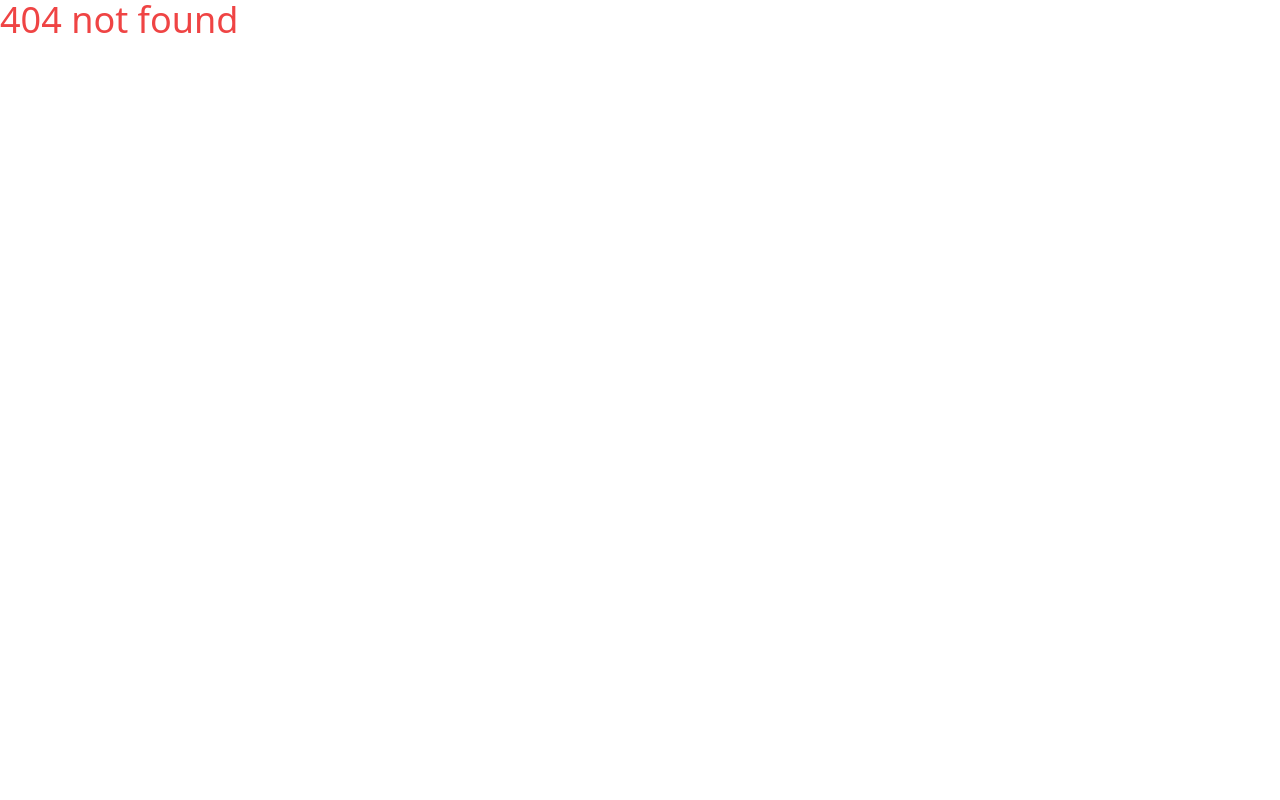
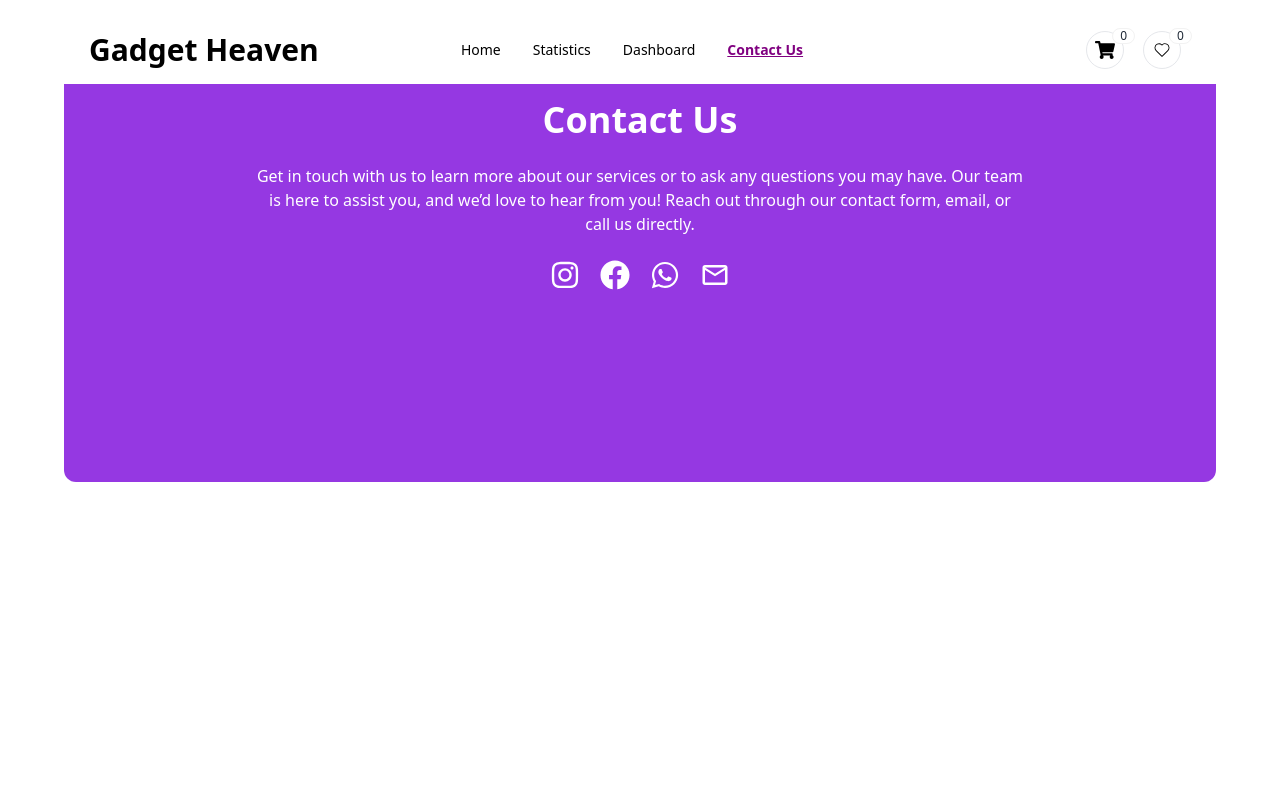
Before and after one commit to programming-hero-web-course-4/b10a8-gadget-heaven-Bikram1Biswas2, a React (Vite) app: page /contactUs in a window 1280 px wide. Before the commit this address had no page. Shown: the top 800 px of the page. Built offline with nearby package versions, Linux system fonts and the light colour scheme.

Commit message:
Added Extra Route ContactUs

```diff
--- a/src/Components/Banner/Banner.jsx
+++ b/src/Components/Banner/Banner.jsx
@@ -1,3 +1,4 @@
+import { Link } from "react-router-dom";
 import bannerImg from "../../../public/assets/banner.jpg"
 
 const Banner = () => {
@@ -10,7 +11,7 @@ const Banner = () => {
       <p className="py-6">
       Explore the latest gadgets that will take your experience to the next level. From smart devices to the coolest accessories, we have it all!
       </p>
-      <button className="btn rounded-3xl px-7 text-[#9538E2] mb-2">Shop Now</button>
+      <Link to="/dashboard" className="btn rounded-3xl px-7 text-[#9538E2] mb-2">Shop Now</Link>
     </div>
   </div>
 
--- a/src/Components/Cards/Cards.jsx
+++ b/src/Components/Cards/Cards.jsx
@@ -1,18 +1,29 @@
 import { useEffect, useState } from "react";
 import Card from "../Card/Card";
+import { useParams } from "react-router-dom";
 
 
 
 const Cards = ({gadget}) => {
-
+const {category}= useParams()
 
     const [gadgets, setGadgets] = useState([]);
 
   useEffect(() => {
     fetch("/products.json")
       .then((res) => res.json())
-      .then((data) => setGadgets(data));
-  }, []);
+      .then((data) => handleCategory(data));
+  }, [category]);
+
+  const handleCategory = products => {
+     if(category === "allProduct"){
+       setGadgets(products)
+     }else{
+      const  ProductCategory = products.filter(product => product.category === category)
+      setGadgets(ProductCategory)
+     }
+  }
+
   console.log(gadgets);
     return (
         <div className=" w-4/5 grid grid-cols-1 md:grid-cols-2 lg:grid-cols-3 gap-4 p-6">
--- a/src/Components/CardsContainer/CardsContainer.jsx
+++ b/src/Components/CardsContainer/CardsContainer.jsx
@@ -2,14 +2,17 @@ import { useLoaderData, useParams } from "react-router-dom";
 import SideMenu from "../SideMenu/SideMenu";
 import Cards from "../Cards/Cards";
 
+
 const CardsContainer = () => {
-    // const gadgets = useLoaderData()
-    // console.log(gadgets);
 
-  const { category } = useParams();
+
+  const {category } = useParams();
+
+
 
   return (
-    <div className="mt-44">
+   <div>
+     <div className="mt-44">
       <h2 className="text-3xl text-center font-bold">
         Explore Cutting-Edge Gadgets
       </h2>
@@ -22,6 +25,7 @@ const CardsContainer = () => {
         <Cards></Cards>
       </div>
     </div>
+   </div>
   );
 };
 
--- /dev/null
+++ b/src/Components/ContactUs/ContactUs.jsx
@@ -0,0 +1,27 @@
+import { FaInstagram } from "react-icons/fa6";
+import { FaFacebook } from "react-icons/fa";
+import { FaWhatsapp } from "react-icons/fa";
+import { MdOutlineEmail } from "react-icons/md";
+const ContactUs = () => {
+    return (
+        <div className="hero bg-[#9538E2] text-white rounded-b-xl pb-44 ">
+  <div className="hero-content text-center ">
+    <div className="max-w-3xl">
+      <h1 className="text-4xl font-bold">Contact Us</h1>
+      <p className="py-6">
+      Get in touch with us to learn more about our services or to ask any questions you may have. Our team is here to assist you, and we’d love to hear from you! Reach out through our contact form, email, or call us directly.
+      </p>
+     <div className="flex gap-5 justify-center text-3xl">
+     <FaInstagram />
+     <FaFacebook />
+     <FaWhatsapp />
+     <MdOutlineEmail />
+     </div>
+    </div>
+  </div>
+
+</div>
+    );
+};
+
+export default ContactUs;
--- a/src/Components/Home/Home.jsx
+++ b/src/Components/Home/Home.jsx
@@ -1,4 +1,4 @@
-import { useLoaderData } from "react-router-dom";
+import { Outlet, useLoaderData } from "react-router-dom";
 import Banner from "../Banner/Banner";
 import CardsContainer from "../CardsContainer/CardsContainer";
 
@@ -12,6 +12,8 @@ const Home = () => {
         <div>
            <Banner></Banner>
            <CardsContainer></CardsContainer>
+
+
         </div>
     );
 };
--- a/src/Components/Navbar/Navbar.jsx
+++ b/src/Components/Navbar/Navbar.jsx
@@ -18,6 +18,7 @@ const Navbar = () => {
         <li><NavLink to="/">Home</NavLink></li>
         <li><NavLink to="/statistics">Statistics</NavLink></li>
         <li><NavLink to="/dashboard">Dashboard</NavLink></li>
+        <li><NavLink to="/contactUs">Contact Us</NavLink></li>
         </div>
     )
 
--- a/src/Components/SideMenu/SideMenu.jsx
+++ b/src/Components/SideMenu/SideMenu.jsx
@@ -5,16 +5,19 @@ import { NavLink } from "react-router-dom";
 const SideMenu = () => {
     const [categories,setCategories] = useState([])
 
+
     useEffect(()=>{
         fetch("/categories.json")
         .then(res=>res.json())
         .then(data=>setCategories(data))
     },[])
+
+
     return (
         <div className=" w-1/5">
         {categories.map((category) =>(
           <NavLink
-            to={`category/${category.category}`}
+            to={`/category/${category.path}`}
             key={category.category_id}
             category={category}
           >
```
Also changed, not shown: public/categories.json (+7 -7 lines), src/main.jsx (+10 -4 lines).
